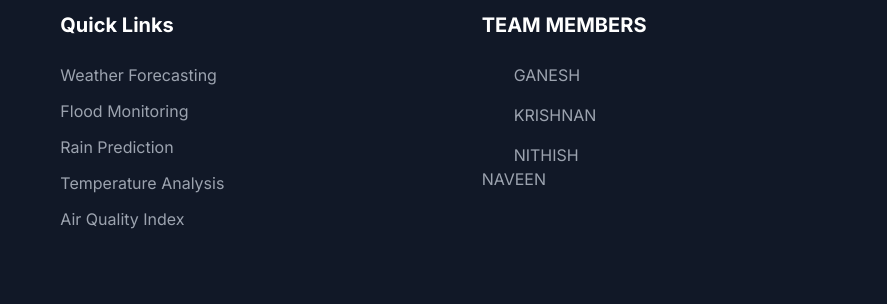
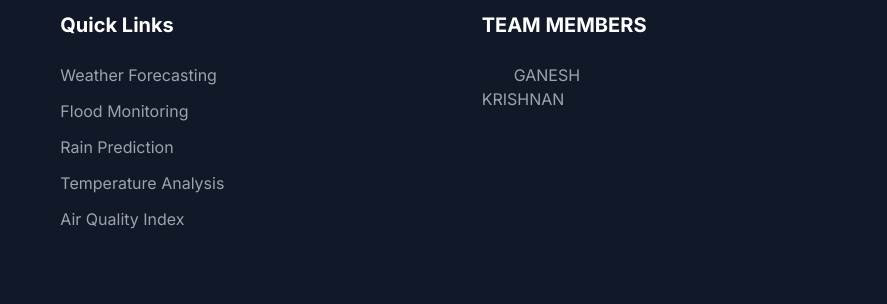
Before and after one commit to thisiskarthick-5/ecoforecating, a plain HTML site: page index.html in a window 1280 px wide. Shown: the part 3633-3937 px from the top of the page, 393-1280 px from the left. Drawn offline with nearby package versions, Linux system fonts and the light colour scheme.

Commit message:
Update index.html

```diff
--- a/index.html
+++ b/index.html
@@ -494,19 +494,16 @@ Empowering communities with accurate environmental forecasting and real-time dat
 </div>
 <span class="text-gray-400">GANESH</span>
 </div>
-<div class="flex items-center space-x-3">
-<div class="w-5 h-5 flex items-center justify-center text-primary">
+
 
 </div>
 <span class="text-gray-400">KRISHNAN</span>
 </div>
-<div class="flex items-center space-x-3">
-<div class="w-5 h-5 flex items-center justify-center text-primary">
 
 </div>
 <span class="text-gray-400">NITHISH</span>
 </div>
-  </div>
+</div>
 <span class="text-gray-400">NAVEEN</span>
 </div>
 </div>
```
